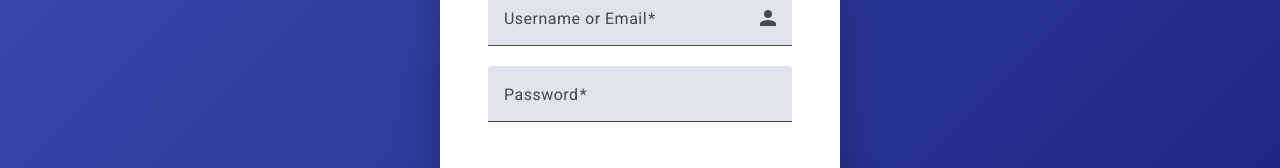
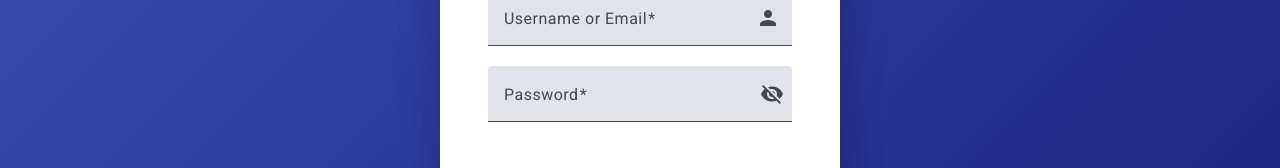
Before and after one commit to jonathanSLimaRio/tkeElectron, an Angular app in the folder movie-app-electron/: page /login in a window 1280 px wide. Shown: the part 401-569 px from the top of the page. Built offline with nearby package versions, Linux system fonts and the light colour scheme.

Commit message:
[FEAT] view password

```diff
--- a/movie-app-electron/src/app/auth/login/login.component.html
+++ b/movie-app-electron/src/app/auth/login/login.component.html
@@ -18,7 +18,21 @@
 
       <mat-form-field appearance="fill" class="full-width">
         <mat-label>Password</mat-label>
-        <input matInput type="password" formControlName="password" />
+        <input
+          matInput
+          [type]="hidePassword ? 'password' : 'text'"
+          formControlName="password"
+        />
+        <button
+          mat-icon-button
+          matSuffix
+          (click)="togglePasswordVisibility()"
+          type="button"
+        >
+          <mat-icon>{{
+            hidePassword ? "visibility_off" : "visibility"
+          }}</mat-icon>
+        </button>
       </mat-form-field>
     </mat-card-content>
 
--- a/movie-app-electron/src/app/auth/login/login.component.ts
+++ b/movie-app-electron/src/app/auth/login/login.component.ts
@@ -40,6 +40,7 @@ import { trigger, style, animate, transition } from '@angular/animations';
 })
 export class LoginComponent implements OnInit {
   form!: FormGroup;
+  hidePassword = true;
 
   constructor(
     private fb: FormBuilder,
@@ -73,6 +74,10 @@ export class LoginComponent implements OnInit {
       });
   }
 
+  togglePasswordVisibility() {
+    this.hidePassword = !this.hidePassword;
+  }
+
   goToRegister() {
     this.router.navigate(['/register']);
   }
--- a/movie-app-electron/src/app/auth/register/register.component.html
+++ b/movie-app-electron/src/app/auth/register/register.component.html
@@ -28,7 +28,21 @@
 
       <mat-form-field appearance="fill" class="full-width">
         <mat-label>Password</mat-label>
-        <input matInput type="password" formControlName="password" />
+        <input
+          matInput
+          [type]="hidePassword ? 'password' : 'text'"
+          formControlName="password"
+        />
+        <button
+          mat-icon-button
+          matSuffix
+          (click)="togglePasswordVisibility()"
+          type="button"
+        >
+          <mat-icon>{{
+            hidePassword ? "visibility_off" : "visibility"
+          }}</mat-icon>
+        </button>
         <mat-error *ngIf="form.get('password')?.hasError('required')">
           This field is required
         </mat-error>
--- a/movie-app-electron/src/app/auth/register/register.component.ts
+++ b/movie-app-electron/src/app/auth/register/register.component.ts
@@ -40,6 +40,7 @@ import { trigger, style, animate, transition } from '@angular/animations';
 })
 export class RegisterComponent implements OnInit {
   form!: FormGroup;
+  hidePassword = true;
 
   constructor(
     private fb: FormBuilder,
@@ -79,6 +80,10 @@ export class RegisterComponent implements OnInit {
     });
   }
 
+  togglePasswordVisibility() {
+    this.hidePassword = !this.hidePassword;
+  }
+
   goToLogin() {
     this.router.navigate(['/login']);
   }
```
